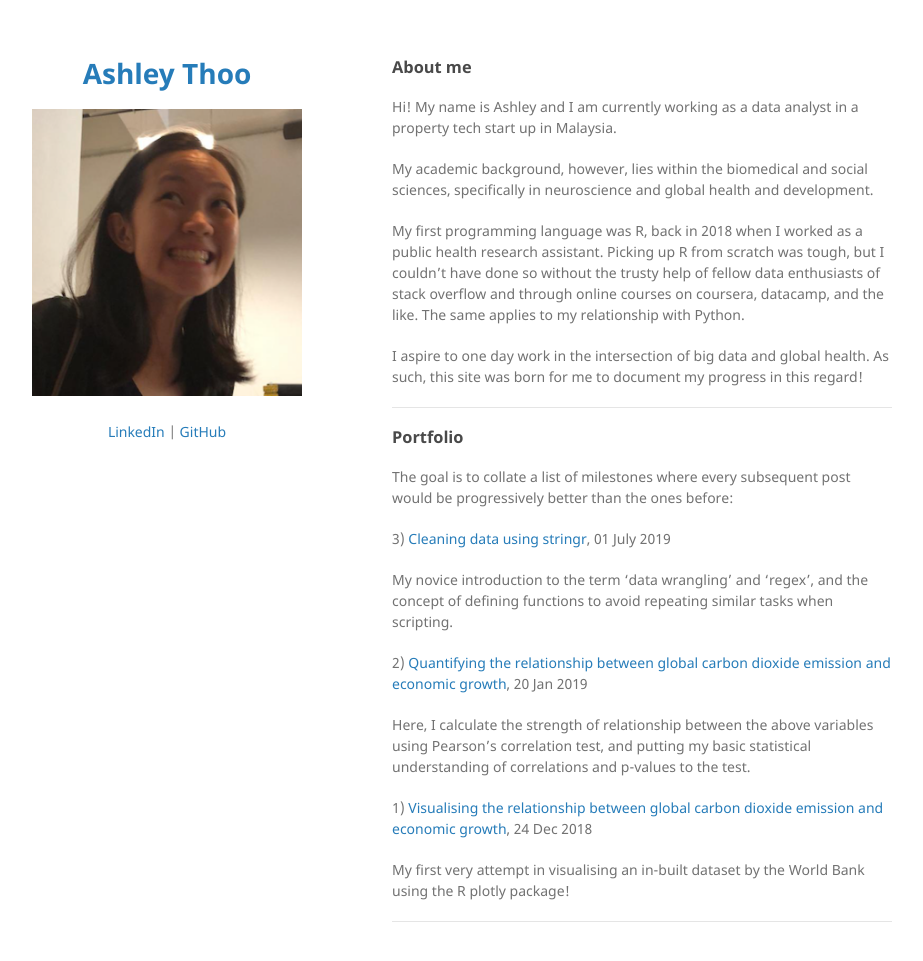
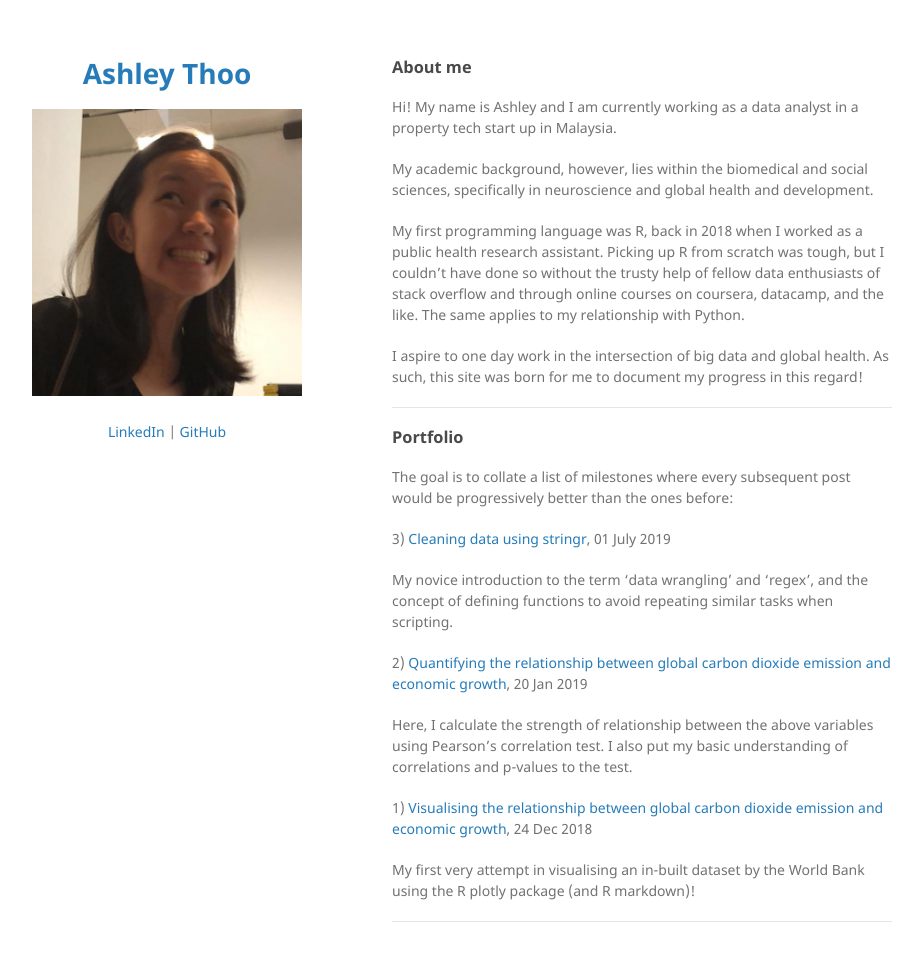
Before and after one commit to ashleythy/ashleythy.github.io, a Jekyll site: the page built from index.md, in a window 1280 px wide and 992 px high. Shown: the top 961 px of the window, without its empty margins (178-1101 px from the left). Built offline with Jekyll 4.4.1, drawn with Linux system fonts in a browser that asks for light colours; our own code applies the rules of GitHub Pages for plain Markdown files.

Commit message:
Update index.md

```diff
--- a/index.md
+++ b/index.md
@@ -21,10 +21,10 @@ My novice introduction to the term 'data wrangling' and 'regex', and the concept
 
 2) [Quantifying the relationship between global carbon dioxide emission and economic growth](/html/entry2.html), 20 Jan 2019
 
-Here, I calculate the strength of relationship between the above variables using Pearson's correlation test, and putting my basic statistical understanding of correlations and p-values to the test.
+Here, I calculate the strength of relationship between the above variables using Pearson's correlation test. I also put my basic understanding of correlations and p-values to the test.
 
 1) [Visualising the relationship between global carbon dioxide emission and economic growth](/html/entry1.html), 24 Dec 2018
 
-My first very attempt in visualising an in-built dataset by the World Bank using the R plotly package!
+My first very attempt in visualising an in-built dataset by the World Bank using the R plotly package (and R markdown)!
 
 ---
```
